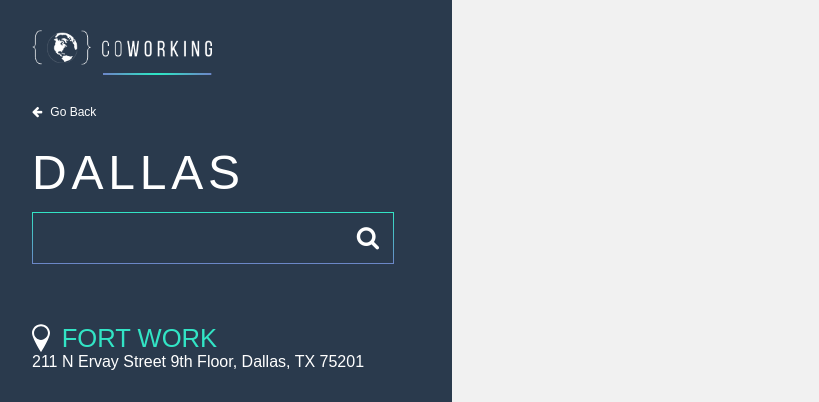
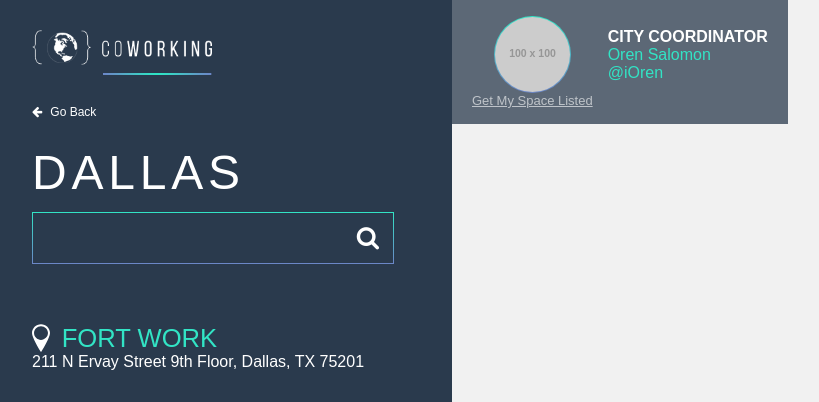
Before and after one commit to amirrajan/coworkingdotcom, a PHP site: page / in a window 1280 px wide. Shown: the top 402 px of the page, without its empty margins (28-847 px from the left). Run offline with PHP 8.4, Linux system fonts and the light colour scheme; grey boxes labelled with a size stand in for pictures from a placeholder-image service; some libraries are stand-ins or nearby versions.

Commit message:
City Coordinator card is added to map view

```diff
--- a/static/css/styles.css
+++ b/static/css/styles.css
@@ -12,6 +12,71 @@ html body {
 }
 html body .top-side img {
   width: 50%;
+}
+html body #coordinator {
+  position: fixed;
+  left: 480px;
+  top: 0px;
+  padding: 16px 20px;
+  background: rgba(42, 58, 77, 0.75);
+  z-index: 9999;
+}
+html body #coordinator .left {
+  float: left;
+  text-align: center;
+  margin-right: 15px;
+}
+html body #coordinator .left .border-wrapper {
+  background: #32e4c5;
+  /* Old browsers */
+  background: -moz-linear-gradient(top, #32e4c5 0%, #6c86c7 100%);
+  /* FF3.6+ */
+  background: -webkit-gradient(linear, left top, left bottom, color-stop(0%, #32e4c5), color-stop(100%, #6c86c7));
+  /* Chrome,Safari4+ */
+  background: -webkit-linear-gradient(top, #32e4c5 0%, #6c86c7 100%);
+  /* Chrome10+,Safari5.1+ */
+  background: -o-linear-gradient(top, #32e4c5 0%, #6c86c7 100%);
+  /* Opera 11.10+ */
+  background: -ms-linear-gradient(top, #32e4c5 0%, #6c86c7 100%);
+  /* IE10+ */
+  background: linear-gradient(to bottom, #32e4c5 0%, #6c86c7 100%);
+  /* W3C */
+  filter: progid:DXImageTransform.Microsoft.gradient(startColorstr='#32e4c5', endColorstr='#6c86c7', GradientType=0);
+  /* IE6-9 */
+  width: 77px;
+  height: 77px;
+  overflow: hidden;
+  text-align: center;
+  border-radius: 50%;
+  margin: 0 auto;
+}
+html body #coordinator .left img {
+  border-radius: 50%;
+  width: 75px;
+  height: 75px;
+  margin-top: 1px;
+}
+html body #coordinator .left a {
+  text-decoration: underline;
+  opacity: .6;
+  transition: all 0.2s ease-in-out;
+  font-size: 13px;
+}
+html body #coordinator .left a:hover {
+  opacity: 1;
+}
+html body #coordinator .right {
+  float: left;
+}
+html body #coordinator .right h4 {
+  font-weight: bold;
+  color: #fff;
+  text-transform: uppercase;
+  margin-bottom: 0px;
+  margin-top: 12px;
+}
+html body #coordinator .right a {
+  color: #32e4c5;
 }
 html body p,
 html body a,
@@ -36,6 +101,8 @@ html body #cd-zoom-in {
   line-height: 32px;
   text-align: center;
   margin-top: 15px;
+  position: fixed;
+  right: 15px;
 }
 html body #cd-zoom-in i {
   color: #fff;
@@ -56,6 +123,9 @@ html body #cd-zoom-out {
   background-color: #2a3a4d;
   line-height: 32px;
   text-align: center;
+  position: fixed;
+  right: 15px;
+  margin-top: 50px;
 }
 html body #cd-zoom-out i {
   color: #fff;
--- a/static/css/styles.less
+++ b/static/css/styles.less
@@ -20,6 +20,63 @@ html {
 				width: 50%;
 			}
 		}
+		#coordinator {
+			position: fixed;
+			left: 480px;
+			top: 0px;
+			padding: 16px 20px;
+			background: rgba(42,58,77,.75);
+			z-index: 9999;
+			.left {
+				float: left;
+				text-align: center;
+				margin-right: 15px;
+				.border-wrapper {
+					background: rgb(50,228,197); /* Old browsers */
+					background: -moz-linear-gradient(top,  rgba(50,228,197,1) 0%, rgba(108,134,199,1) 100%); /* FF3.6+ */
+					background: -webkit-gradient(linear, left top, left bottom, color-stop(0%,rgba(50,228,197,1)), color-stop(100%,rgba(108,134,199,1))); /* Chrome,Safari4+ */
+					background: -webkit-linear-gradient(top,  rgba(50,228,197,1) 0%,rgba(108,134,199,1) 100%); /* Chrome10+,Safari5.1+ */
+					background: -o-linear-gradient(top,  rgba(50,228,197,1) 0%,rgba(108,134,199,1) 100%); /* Opera 11.10+ */
+					background: -ms-linear-gradient(top,  rgba(50,228,197,1) 0%,rgba(108,134,199,1) 100%); /* IE10+ */
+					background: linear-gradient(to bottom,  rgba(50,228,197,1) 0%,rgba(108,134,199,1) 100%); /* W3C */
+					filter: progid:DXImageTransform.Microsoft.gradient( startColorstr='#32e4c5', endColorstr='#6c86c7',GradientType=0 ); /* IE6-9 */
+					width: 77px;
+					height: 77px;
+					overflow: hidden;
+					text-align: center;
+					border-radius: 50%;
+					margin: 0 auto;
+				}
+				img {
+					border-radius: 50%;
+					width: 75px;
+					height: 75px;
+					margin-top: 1px;
+				}
+				a {
+					text-decoration: underline;
+					opacity: .6;
+					transition: all .2s ease-in-out;
+					font-size: 13px;
+					&:hover {
+						opacity: 1;
+					}
+				}
+			}
+			.right {
+				float: left;
+				h4 {
+					font-weight: bold;
+					color: #fff;
+					text-transform: uppercase;
+					margin-bottom: 0px;
+					margin-top: 12px;
+				}
+				a {
+					color: @highlight;
+				}
+			}
+		}
 		p,a,h1,h2,h3,h4,h5,h6,span,input {
 			font-family: "brandon-grotesque",sans-serif;
 			font-style: normal;
@@ -34,6 +91,8 @@ html {
 			line-height: 32px;
 			text-align: center;
 			margin-top: 15px;
+			position: fixed;
+			right: 15px;
 			i {
 				color: #fff;
 				opacity: .75;
@@ -54,6 +113,9 @@ html {
 			background-color: @secondary;
 			line-height: 32px;
 			text-align: center;
+			position: fixed;
+			right: 15px;
+			margin-top: 50px;
 			i {
 				color: #fff;
 				opacity: .75;
--- a/static/index.php
+++ b/static/index.php
@@ -90,6 +90,18 @@
 	<!-- #cd-zoom-in and #zoom-out will be used to create our custom buttons for zooming-in/out -->
 	<div id="cd-zoom-in"><i class="fa fa-plus"></i></div>
 	<div id="cd-zoom-out"><i class="fa fa-minus"></i></div>
+	<div id="coordinator">
+		<div class="left">
+			<div class="border-wrapper"><img src="http://placehold.it/100x100"></div>
+			<div class="listed">
+				<a href="#">Get My Space Listed</a>
+			</div>
+		</div>
+		<div class="right">
+			<h4>City Coordinator</h4>
+			<a href="#" class="box-link">Oren Salomon<br>@iOren</a>
+		</div>
+	</div>
 </section>
 </section>
 
```
